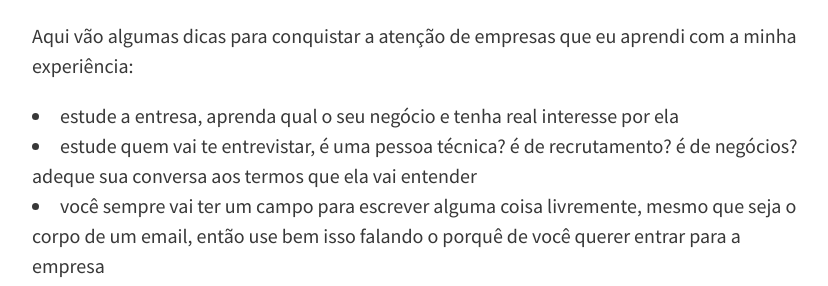
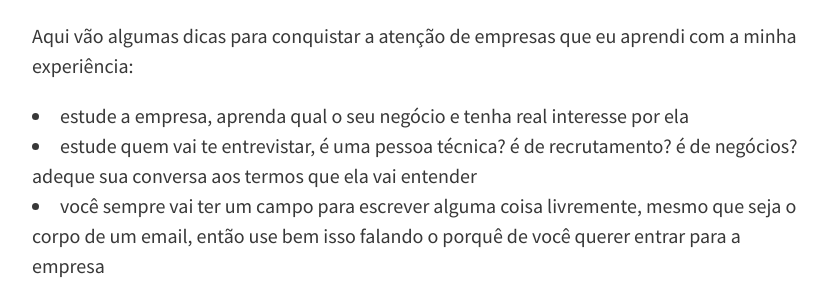
Before and after one commit to lucasprag/rubynostrilhos, a Jekyll site: the page built from _posts/2018-03-07-7-passos-para-conseguir-um-emprego-com-programacao.md, in a window 1280 px wide and 900 px high, scrolled down 5922 px. Shown: the part 157-443 px from the top of the window, without its empty margins (224-1052 px from the left). Built offline with Jekyll 4.4.1, drawn with Linux system fonts in a browser that asks for light colours; comment, search, counter and statistics services are not loaded; some of the changed text lies outside the part shown.

Commit message:
Fix more typos

```diff
--- a/_posts/2018-03-07-7-passos-para-conseguir-um-emprego-com-programacao.md
+++ b/_posts/2018-03-07-7-passos-para-conseguir-um-emprego-com-programacao.md
@@ -129,7 +129,7 @@ Como o nosso mercado está bem aquecido, talvez nem tanto para pessoas com pouca
 
 Aqui vão algumas dicas para conquistar a atenção de empresas que eu aprendi com a minha experiência:
 
-- estude a entresa, aprenda qual o seu negócio e tenha real interesse por ela
+- estude a empresa, aprenda qual o seu negócio e tenha real interesse por ela
 - estude quem vai te entrevistar, é uma pessoa técnica? é de recrutamento? é de negócios? adeque sua conversa aos termos que ela vai entender
 - você sempre vai ter um campo para escrever alguma coisa livremente, mesmo que seja o corpo de um email, então use bem isso falando o porquê de você querer entrar para a empresa
 - treine o discurso do elevador (pesquise por the elevator speech), ou seja, aprenda a responder a pergunta "Me fale sobre você" da melhor maneira possível a fim de elevar o nível da conversa, não vale usar respostas curtas com duas palavras
```
Also changed, not shown: other parts of _posts/2018-03-07-7-passos-para-conseguir-um-emprego-com-programacao.md (+1 -1 lines).
